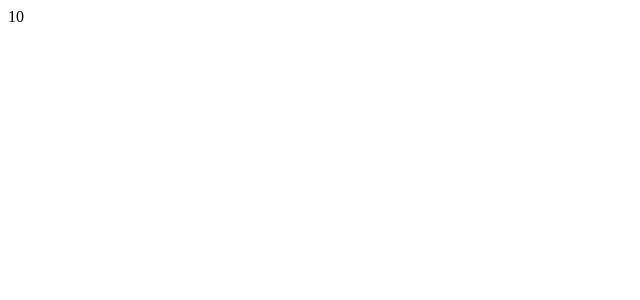
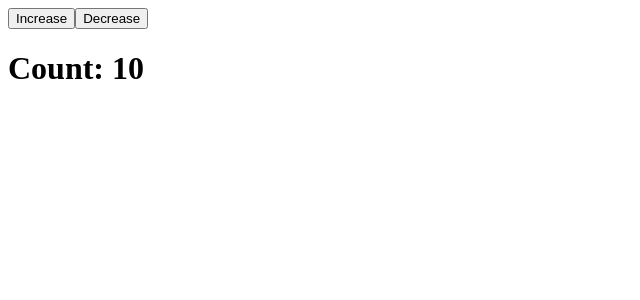
Before and after one commit to WayneHaworth/fullstackopen, a React (Create React App) app: page / in a window 1280 px wide. Shown: the top 300 px of the page, without its empty margins (0-640 px from the left). Built offline with nearby package versions, Linux system fonts and the light colour scheme.

Commit message:
continue with course

```diff
--- a/src/App.js
+++ b/src/App.js
@@ -1,13 +1,21 @@
 import { useState } from "react";
 
 const App = () => {
-  const [counter, setCounter] = useState(10);
+  const [count, getCount] = useState(10);
+
+  // Function to increment count
+  const incrementCount = () => (getCount(count + 1))
+  const decrementCount = () => (getCount(count - 1))
+
+
 
   return (
-    <>
-      <div>{counter}</div>
-    </>
-  );
+    <div>
+      <button onClick={incrementCount}>Increase</button>
+      <button onClick={decrementCount}>Decrease</button>
+      <h1>Count: {count}</h1>
+   </div>
+  )
 };
 
 export default App;
```
